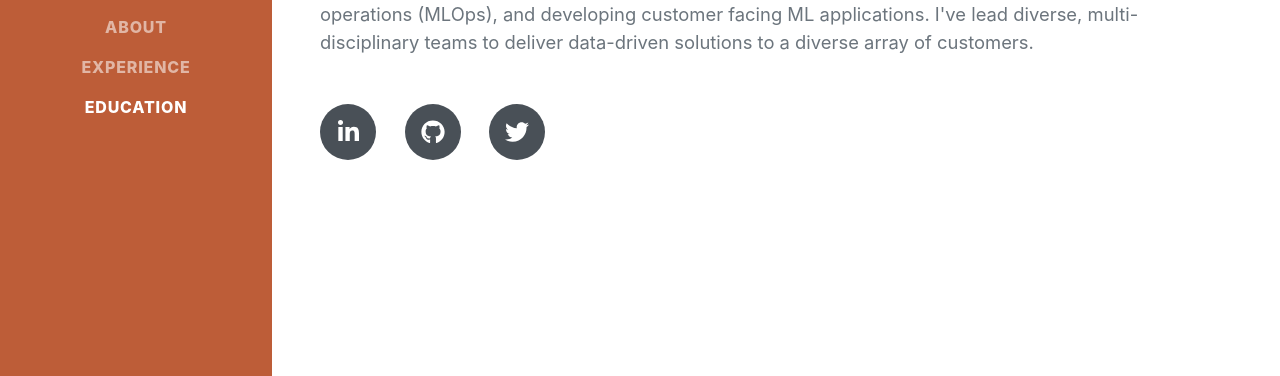
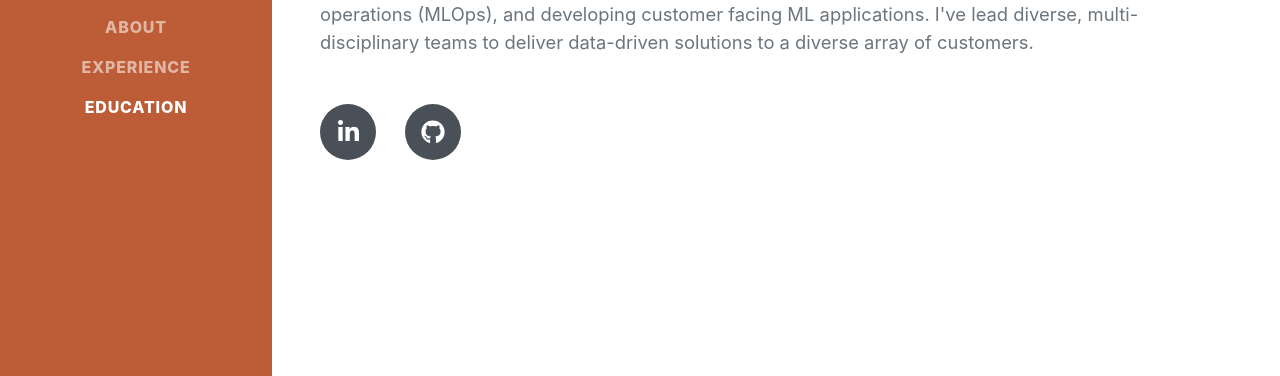
Before and after one commit to shawnmittal/azure_personal_website, a Flask app: page / in a window 1280 px wide. Shown: the part 423-799 px from the top of the page. Run offline with Flask 2, Linux system fonts and the light colour scheme; some libraries are stand-ins or nearby versions; some web fonts are replaced.

Commit message:
removed twitter link

```diff
--- a/templates/index.html
+++ b/templates/index.html
@@ -48,7 +48,6 @@
                     <div class="social-icons">
                         <a class="social-icon" href="https://www.linkedin.com/in/shawnmittal/"><i class="fab fa-linkedin-in"></i></a>
                         <a class="social-icon" href="https://github.com/shawnmittal"><i class="fab fa-github"></i></a>
-                        <a class="social-icon" href="https://twitter.com/ShawnMittal"><i class="fab fa-twitter"></i></a>
                     </div>
                 </div>
             </section>
```
